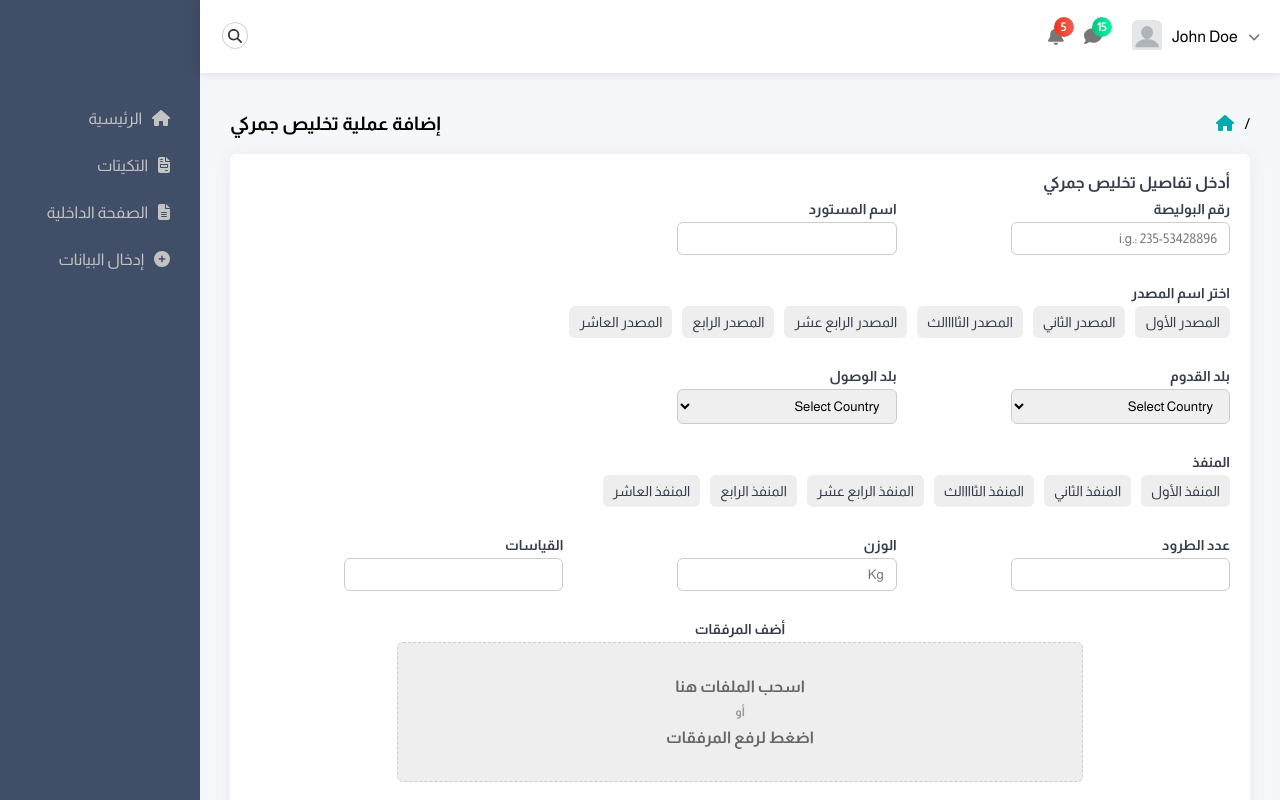
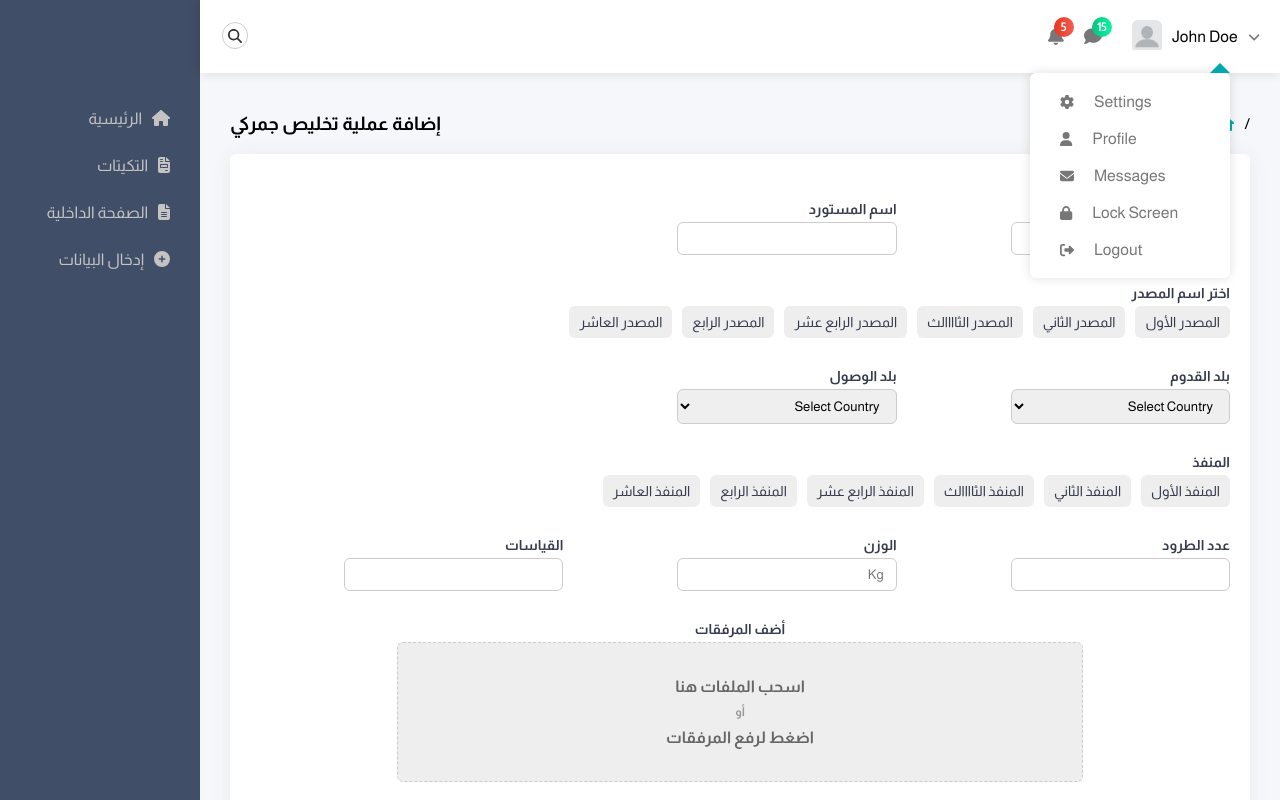
Before and after one commit to MtsmAshraf/adminty-master-react, a React (Create React App) app: page / in a window 1280 px wide. Both pictures are taken after a click on the element "John Doe". Built offline with nearby package versions, Linux system fonts and the light colour scheme.

Commit message:
added Personal Options

```diff
--- a/src/Pages/Header/Header.jsx
+++ b/src/Pages/Header/Header.jsx
@@ -1,12 +1,19 @@
 import { FontAwesomeIcon } from "@fortawesome/react-fontawesome"
 import styles from "./header.module.css"
-import { faAngleDown, faBell, faComment, faMagnifyingGlass, faXmark } from "@fortawesome/free-solid-svg-icons"
+import { faAngleDown, faBell, faComment, faEnvelope, faGear, faLock, faMagnifyingGlass, faRightFromBracket, faUser, faXmark } from "@fortawesome/free-solid-svg-icons"
 import userPic from "../../assets/imgs/user.png"
 import { useState } from "react"
+import { Link } from "react-router-dom"
 const Header = () => {
   let [showNotifications, setShowNotifications] = useState(false)
+  let [showPersonalOptions, setShowPersonalOptions] = useState(false)
   let toggleNotifications = () => {
     setShowNotifications(!showNotifications)
+    setShowPersonalOptions(false)
+  }
+  let togglepersonalOptions = () => {
+    setShowPersonalOptions(!showPersonalOptions)
+    setShowNotifications(false)
   }
   return (
     <div className={styles.header}>
@@ -73,7 +80,42 @@ const Header = () => {
             <span>15</span>
           </span>
         </div>
-        <div className={styles.personalInfo}>
+        <div className={showPersonalOptions ? styles.personalInfo + " " + styles.shown : styles.personalInfo} onClick={() => {togglepersonalOptions()}}>
+          <div className={styles.personalOptions}>
+          <div className={styles.arrow}></div>
+            <ul>
+              <li>
+                <Link to="/">
+                  <FontAwesomeIcon icon={faGear} />
+                  <span>Settings</span>
+                </Link>
+              </li>
+              <li>
+                <Link to="/">
+                  <FontAwesomeIcon icon={faUser} />
+                  <span>Profile</span>
+                </Link>
+              </li>
+              <li>
+                <Link to="/">
+                <FontAwesomeIcon icon={faEnvelope} />
+                  <span>Messages</span>
+                </Link>
+              </li>
+              <li>
+                <Link to="/">
+                  <FontAwesomeIcon icon={faLock} />
+                  <span>Lock Screen</span>
+                </Link>
+              </li>
+              <li>
+                <Link to="/">
+                  <FontAwesomeIcon icon={faRightFromBracket} />
+                  <span>Logout</span>
+                </Link>
+              </li>
+            </ul>
+          </div>
           <div className={styles.img}>
             <img src={userPic} alt="" />
           </div>
--- a/src/Pages/Header/header.module.css
+++ b/src/Pages/Header/header.module.css
@@ -104,6 +104,44 @@
     justify-content: space-between;
     gap: 10px;
     cursor: pointer;
+    position: relative;
+}
+.header .right .personalInfo .personalOptions{
+    color: #000;
+    width: 200px;
+    background-color: var(--card-bg);
+    position: absolute;
+    right: 30px;
+    top: calc(100% + 20px);
+    border-radius: var(--main-border-radius);
+    box-shadow: var(--header-shadow);
+    display: none;
+}
+.header .right .personalInfo.shown .personalOptions{
+    display: block;
+}
+.header .right .personalInfo .personalOptions .arrow{
+    position: absolute;
+    right: 0;
+    top: 0;
+    transform: translateY(-100%);
+    border: 10px solid;
+    border-color: transparent transparent var(--main-color) transparent;
+}
+.header .right .personalInfo .personalOptions ul {
+    padding-top: 10px;
+    padding-bottom: 10px;
+}
+.header .right .personalInfo .personalOptions ul li a{
+    padding: 10px 30px;
+    display: flex;
+    align-items: center;
+    gap: 20px;
+    color: #777;
+    transition: var(--main-transition);
+}
+.header .right .personalInfo .personalOptions ul li a:hover{
+    background-color: #eee;
 }
 .header .right .personalInfo .img{
     width: 30px;
@@ -117,7 +155,7 @@
 .header .right .notifications{
     color: #000;
     width: 350px;
-    background-color: var(--bg-color);
+    background-color: var(--card-bg);
     position: absolute;
     right: 0;
     top: calc(100% + 20px);
@@ -133,7 +171,7 @@
     right: 0;
     top: 0;
     transform: translateY(-100%);
-    border: 10px solid red;
+    border: 10px solid;
     border-color: transparent transparent var(--main-color) transparent;
 }
 .header .right .notifications h4{
```
